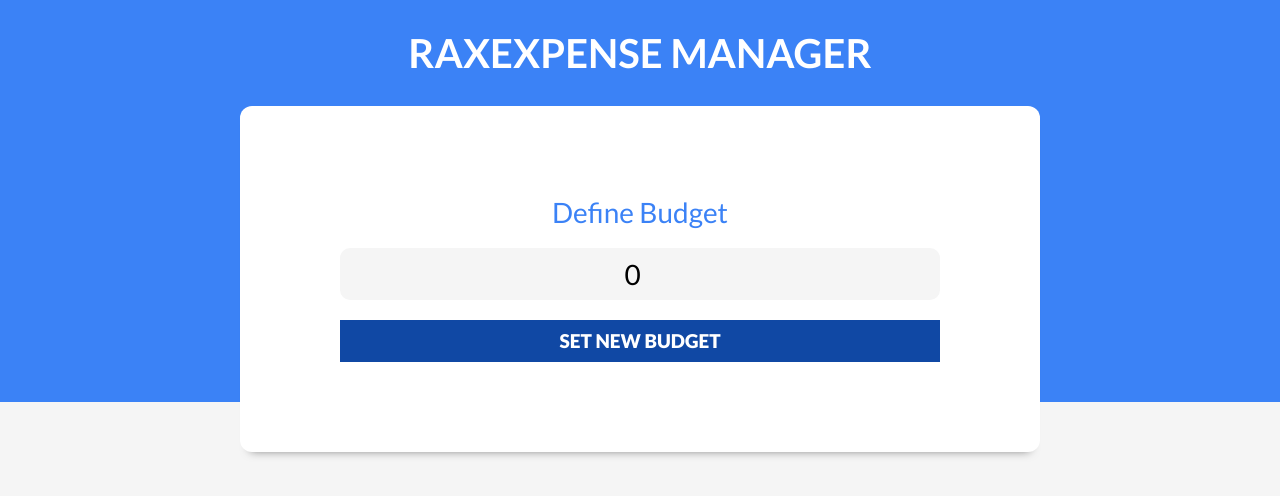
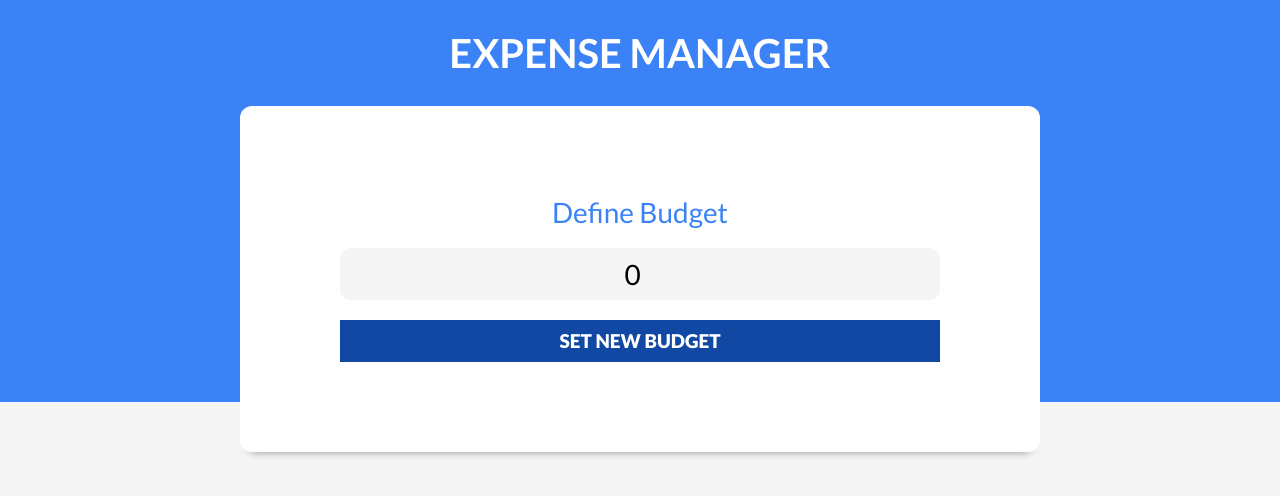
Before and after one commit to AlbaSly/React-2-Expense-Manager, a React (Vite) app: page / in a window 1280 px wide. Shown: the top 496 px of the page. Built offline with nearby package versions, Linux system fonts and the light colour scheme.

Commit message:
Change H1 Title

```diff
--- a/src/components/Header.tsx
+++ b/src/components/Header.tsx
@@ -14,7 +14,7 @@ const Header = (props: HeaderComponentProps): JSX.Element => {
 
     return (
         <header>
-            <h1>RaxExpense Manager</h1>
+            <h1>Expense Manager</h1>
 
             {
                 !validatedBudget
```
